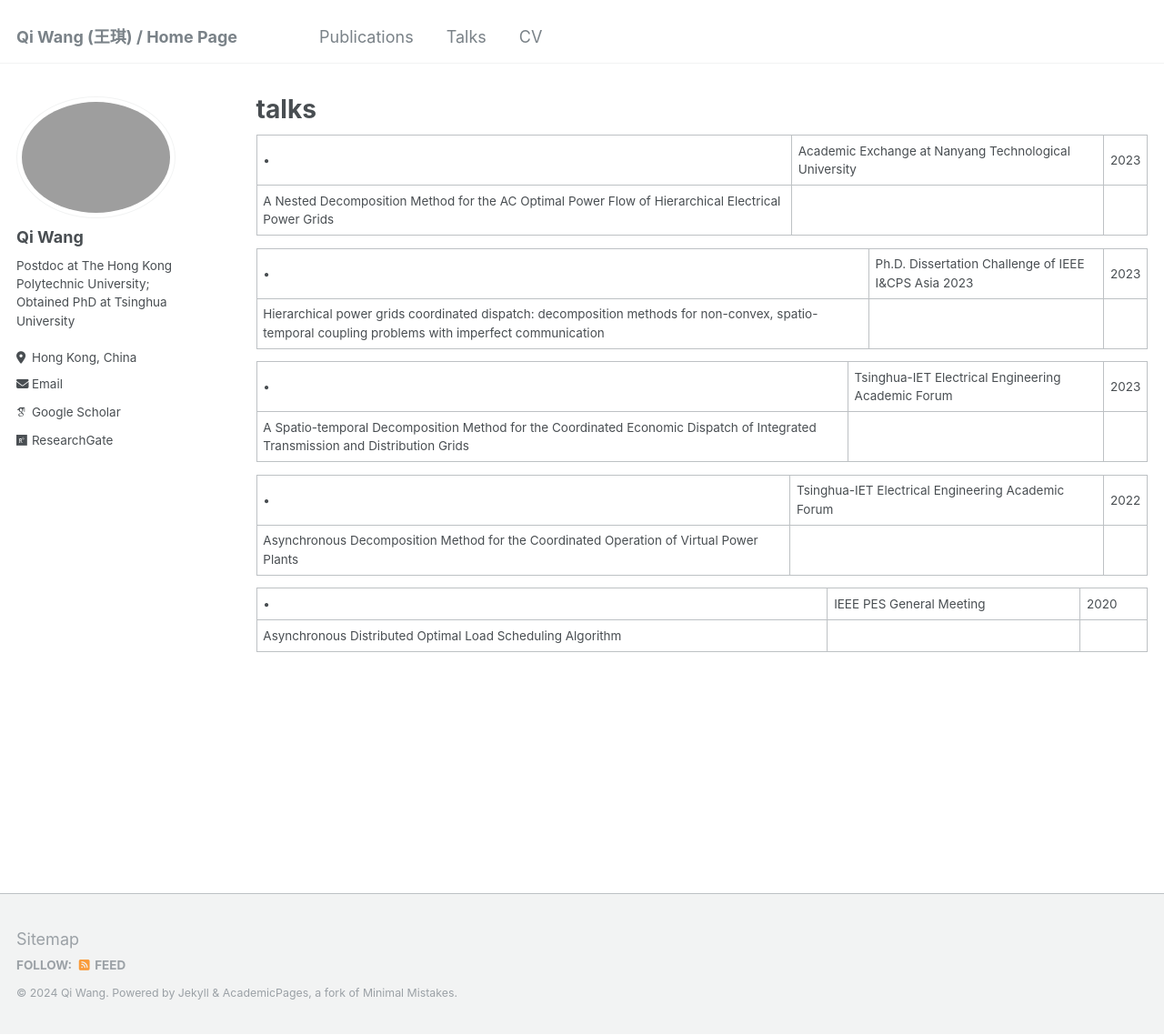
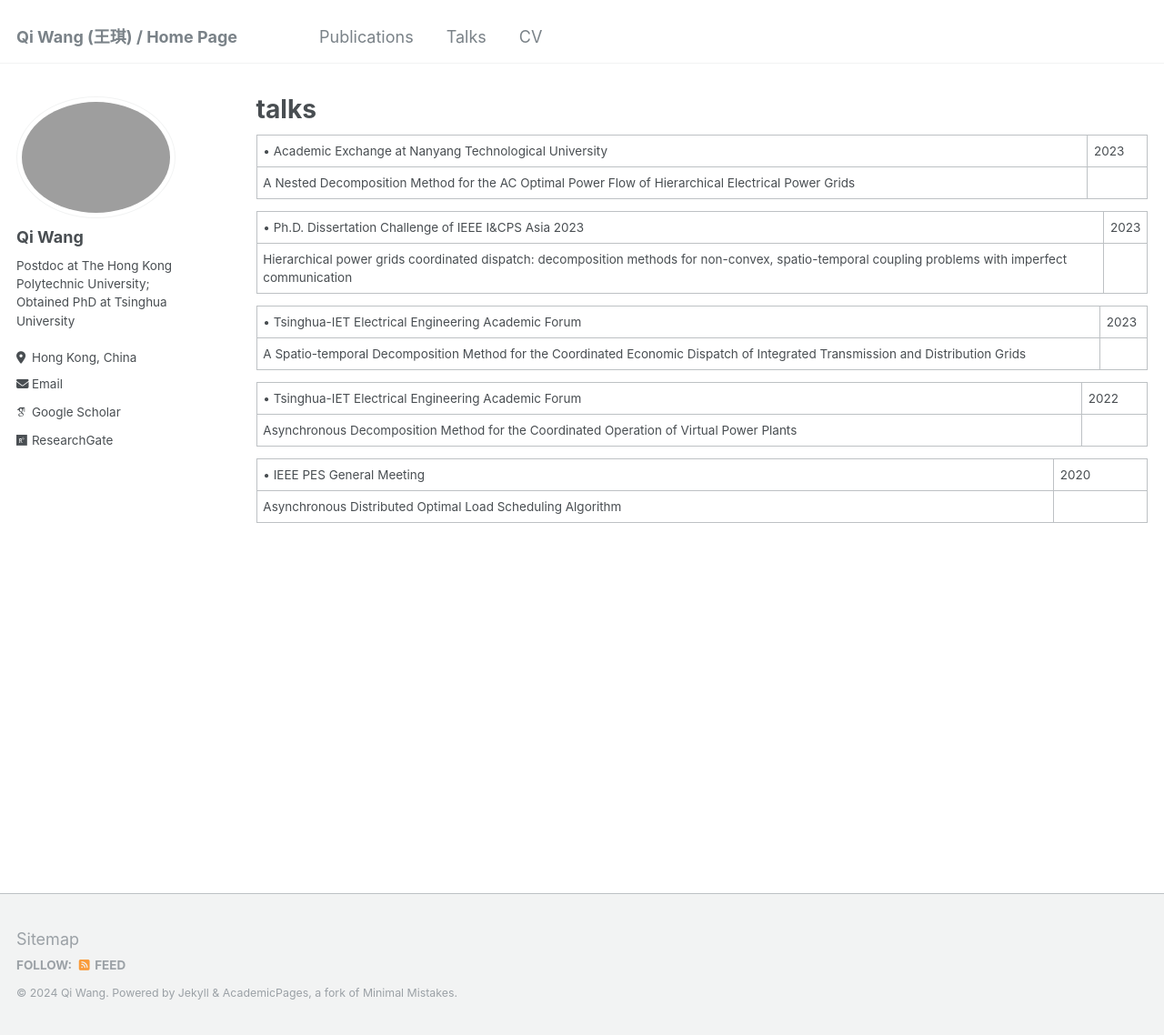
Before and after one commit to lalajiayou/WangQi_THU.github.io, a Jekyll site: the page built from _pages/talks.md, in a window 1280 px wide and 1138 px high. Shown: the whole window at 91% size. Built offline with Jekyll 4.4.1, drawn with Linux system fonts in a browser that asks for light colours; some web fonts are replaced.

```diff
--- a/_pages/talks.md
+++ b/_pages/talks.md
@@ -5,17 +5,17 @@ permalink: /talks/
 author_profile: true
 ---
 
-| • |	Academic Exchange at Nanyang Technological University                                  |                                              2023 |
+| • Academic Exchange at Nanyang Technological University                                  |                                              2023 |
 | A Nested Decomposition Method for the AC Optimal Power Flow of Hierarchical Electrical Power Grids |
 
-| • |	Ph.D. Dissertation Challenge of IEEE I&CPS Asia 2023                                   |                                              2023 |
+| • Ph.D. Dissertation Challenge of IEEE I&CPS Asia 2023                                   |                                              2023 |
 | Hierarchical power grids coordinated dispatch: decomposition methods for non-convex, spatio-temporal coupling problems with imperfect communication |
 
-| •	| Tsinghua-IET Electrical Engineering Academic Forum                                     |                                              2023 |
+| •	Tsinghua-IET Electrical Engineering Academic Forum                                     |                                              2023 |
 | A Spatio-temporal Decomposition Method for the Coordinated Economic Dispatch of Integrated Transmission and Distribution Grids |
 
-| •	| Tsinghua-IET Electrical Engineering Academic Forum                                     |                                              2022 |
+| • Tsinghua-IET Electrical Engineering Academic Forum                                     |                                              2022 |
 | Asynchronous Decomposition Method for the Coordinated Operation of Virtual Power Plants |
 
-| •	| IEEE PES General Meeting                                                               |                                              2020 |
+| •	IEEE PES General Meeting                                                               |                                              2020 |
 | Asynchronous Distributed Optimal Load Scheduling Algorithm |
```
